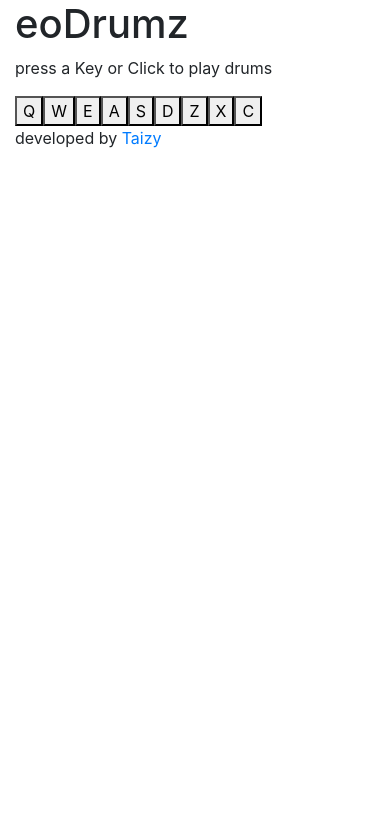
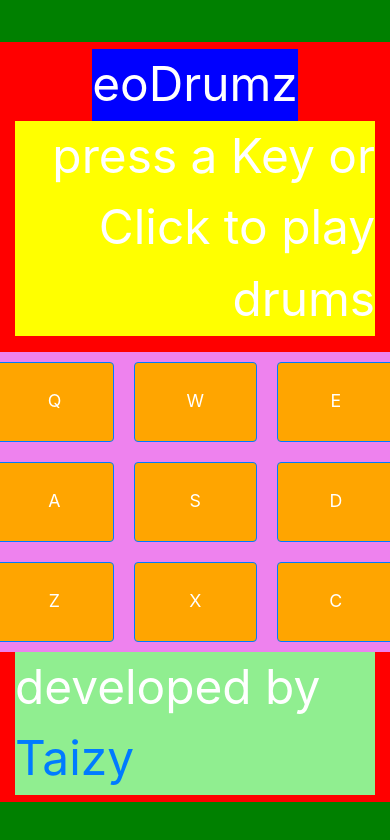
Before and after one commit to snrelghgub/drum-machine, a React (Create React App) app: page / in a window 390 px wide. Shown: the top 840 px of the page. Built offline with nearby package versions, Linux system fonts and the light colour scheme.

Commit message:
add new changes to overall styling without card implementation

```diff
--- a/src/App.js
+++ b/src/App.js
@@ -5,7 +5,7 @@ import Display from './components/Display.js';
 
 import 'bootstrap/dist/css/bootstrap.min.css';
 import Container from 'react-bootstrap/Container';
-import Button from 'react-bootstrap/Button';
+
 
 const drumkit = [
   { id: "Q", soundType: "Heater-1", src: "https://s3.amazonaws.com/freecodecamp/drums/Heater-1.mp3" },
@@ -37,15 +37,17 @@ class App extends React.Component {
 
   render() {
     return (
-    <Container id="drum-machine" className="App-header" fluid>
-        <h1>eoDrumz</h1>
+    <Container id="drum-machine">
+
+           <header>eoDrumz</header>
             <Display id="display" state={this.state.display} />
             <div id="drumpads-container">
               {drumkit.map((x) =>
                 <DrumPad id={x.id} soundType={x.soundType} src={x.src} handleDisplay={this.handleDisplay} />
               )}
             </div>
-        <footer>developed by <a target="blank" href="http://github.com/snrelghgub" id="github-link">Taizy</a></footer>
+            <footer>developed by <a target="blank" href="http://github.com/snrelghgub" id="github-link">Taizy</a></footer>
+
      </Container>
     );
   }
--- a/src/App.scss
+++ b/src/App.scss
@@ -1,3 +1,75 @@
+
+#drum-machine{
+  background-color:red;
+  min-height: 90vh;
+  min-width: 90vw;
+  display: flex;
+  flex-direction: column;
+  align-items: center;
+  justify-content: center;
+  font-size: calc(40px + 2vmin);
+  color: white;
+  header{
+    background: blue;
+  }
+  p#display{
+    background: yellow;
+    text-align: right;
+  }
+  #drumpads-container{
+    background: violet;
+    width: 400px;
+    height: 300px;
+
+    //font-size: 60px;
+    display: grid;
+    grid-template-columns: auto auto auto;
+    //grid-template-columns: 1fr 1fr 1fr;
+    //grid-template-rows: 1fr 1fr 1fr;
+    justify-items: center;
+    column-gap: 20px;
+    //row-gap: 15px;
+
+    .drum-pad{
+      background-color: orange;
+      margin: 10px;
+      font-size: calc(10px + 2vmin);
+      //height: 46px;
+      //width: 38px;
+    }
+  }
+  footer{
+    background: lightgreen;
+  }
+}
+
+@media only screen and (max-device-width: 480px) {
+  #drum-machine{
+  //  header{
+   // }
+    p#display{
+    }
+    #drumpads-container{
+      background: violet;
+      width: 500px;
+      height: 400px;
+      .drum-pad{
+        background-color: orange;
+        margin: 10px;
+        font-size: calc(20px + 2vmin);
+        //height: 46px;
+        //width: 38px;
+      }
+    }
+    footer{
+    }
+  }
+
+}
+
+
+
+
 
 /*
 .App {
--- a/src/components/DrumPad.js
+++ b/src/components/DrumPad.js
@@ -1,4 +1,5 @@
 import React from 'react';
+import Button from 'react-bootstrap/Button';
 
 
 class DrumPad extends React.Component {
@@ -33,9 +34,9 @@ class DrumPad extends React.Component {
 
   render() {
     return (
-      <button id={this.props.id} className="drum-pad" onClick={this.playSound} block>{this.props.id}
+      <Button variant="primary" id={this.props.id} className="drum-pad" onClick={this.playSound} block>{this.props.id}
         <audio ref={this.audio} id={this.props.id} src={this.props.src} className="clip"></audio>
-      </button>
+      </Button>
     );
   }
 }
--- a/src/index.js
+++ b/src/index.js
@@ -2,11 +2,5 @@ import React from 'react';
 import ReactDOM from 'react-dom';
 import './index.scss';
 import App from './App';
-import * as serviceWorker from './serviceWorker';
 
 ReactDOM.render(<App />, document.getElementById('root'));
-
-// If you want your app to work offline and load faster, you can change
-// unregister() to register() below. Note this comes with some pitfalls.
-// Learn more about service workers: https://bit.ly/CRA-PWA
-serviceWorker.unregister();
--- a/src/index.scss
+++ b/src/index.scss
@@ -1,5 +1,6 @@
-/*#root{
-    display: flex;
-    align-items: center;
-    height: 100vh;
-}*/
+#root{
+  background: green;
+  display: flex;
+  align-items: center;
+  height: 100vh;
+}
```
